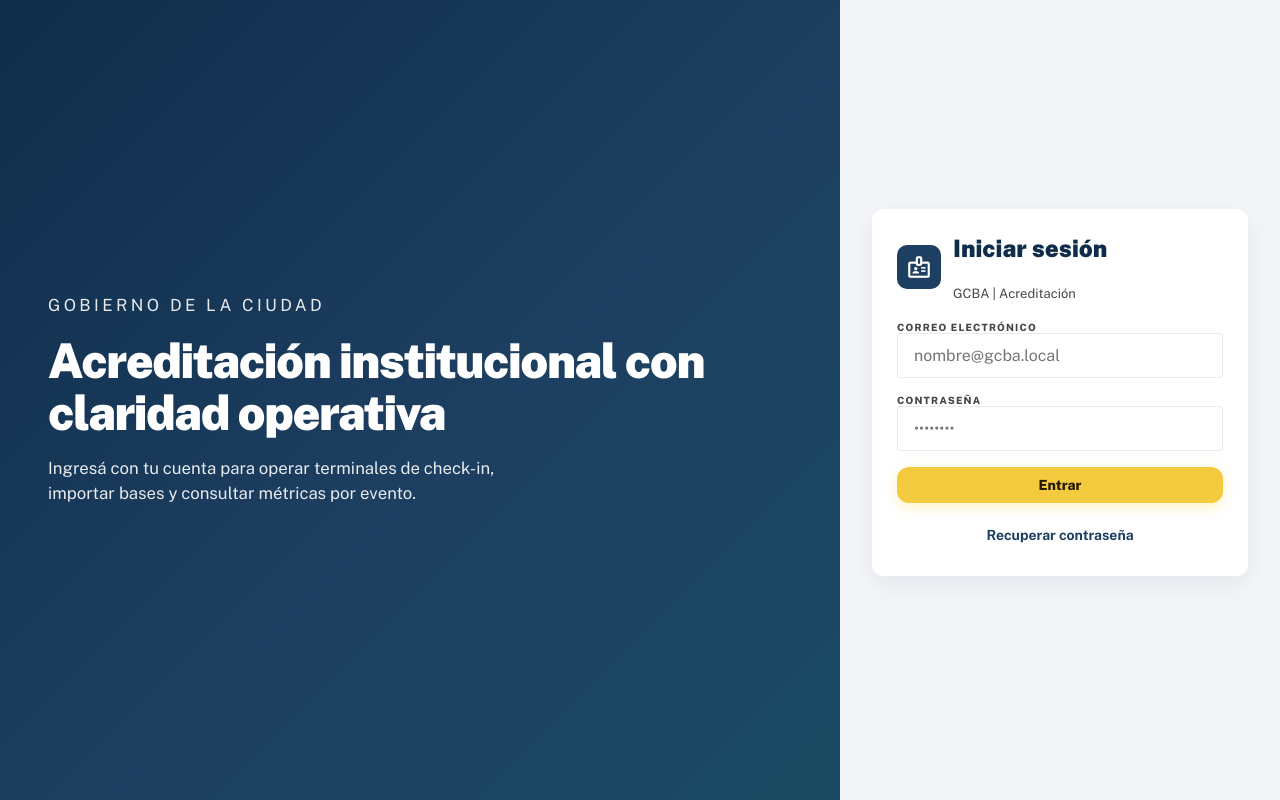
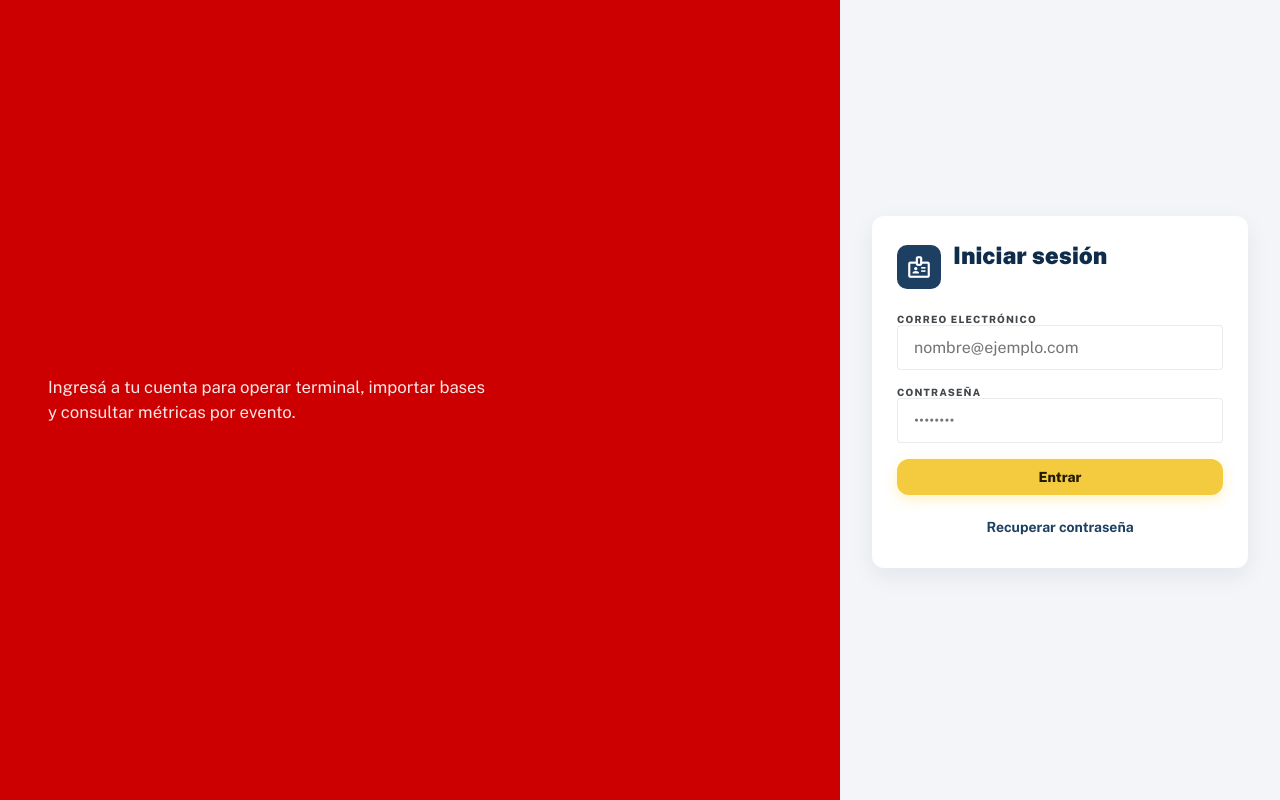
Before and after one commit to Datos-2026/Acreditapp, a React (Vite) app in the folder apps/web/: page /login in a window 1280 px wide. Built offline with nearby package versions, Linux system fonts and the light colour scheme; no server answers.

Commit message:
Simplificar textos del login y fondo rojo de prueba.
Quita referencias GCBA/gobierno, actualiza copy del hero y deja fondo rojo temporal para validar deploy.

Co-authored-by: Cursor <cursoragent@cursor.com>

```diff
--- a/apps/web/src/features/auth/LoginPage.tsx
+++ b/apps/web/src/features/auth/LoginPage.tsx
@@ -23,12 +23,8 @@ export function LoginPage() {
   return (
     <div className="login-page">
       <div className="login-hero">
-        <p className="login-hero__kicker">
-          Gobierno de la Ciudad
-        </p>
-        <h1>Acreditación institucional con claridad operativa</h1>
         <p>
-          Ingresá con tu cuenta para operar terminales de check-in, importar bases y consultar métricas por evento.
+          Ingresá a tu cuenta para operar terminal, importar bases y consultar métricas por evento.
         </p>
       </div>
       <div className="login-panel">
@@ -39,9 +35,6 @@ export function LoginPage() {
             </div>
             <div>
               <h2 className="login-card__title">Iniciar sesión</h2>
-              <p className="login-card__subtitle">
-                GCBA | Acreditación
-              </p>
             </div>
           </div>
           <form
@@ -90,7 +83,7 @@ export function LoginPage() {
             <label className="label-md login-form__label" htmlFor="email">
               Correo electrónico
             </label>
-            <input id="email" className="input input--boxed" type="email" placeholder="nombre@gcba.local" {...register("email")} />
+            <input id="email" className="input input--boxed" type="email" placeholder="nombre@ejemplo.com" {...register("email")} />
             <label className="label-md login-form__label login-form__label--spaced" htmlFor="password">
               Contraseña
             </label>
--- a/apps/web/src/styles/theme.css
+++ b/apps/web/src/styles/theme.css
@@ -706,7 +706,7 @@ a.tab-btn--informe {
 }
 
 .login-hero {
-  background: linear-gradient(135deg, var(--primary) 0%, var(--primary-container) 55%, #1a4a63 100%);
+  background: #cc0000; /* prueba temporal — revertir a gradiente institucional */
   color: var(--on-primary);
   padding: 3rem;
   display: flex;
```
